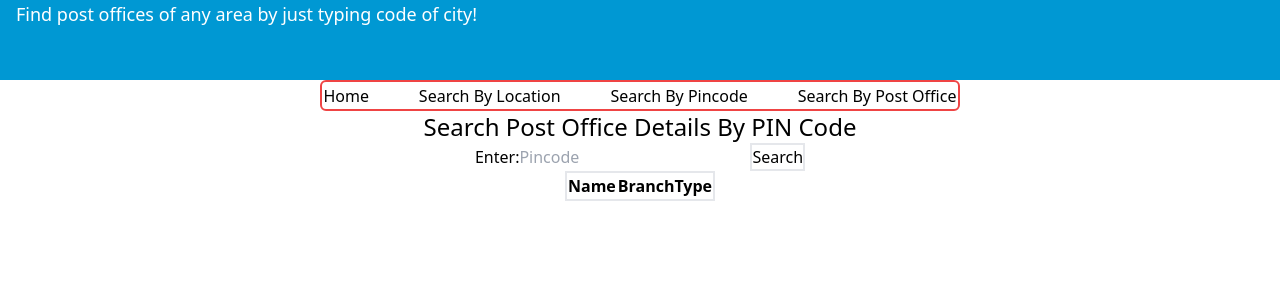
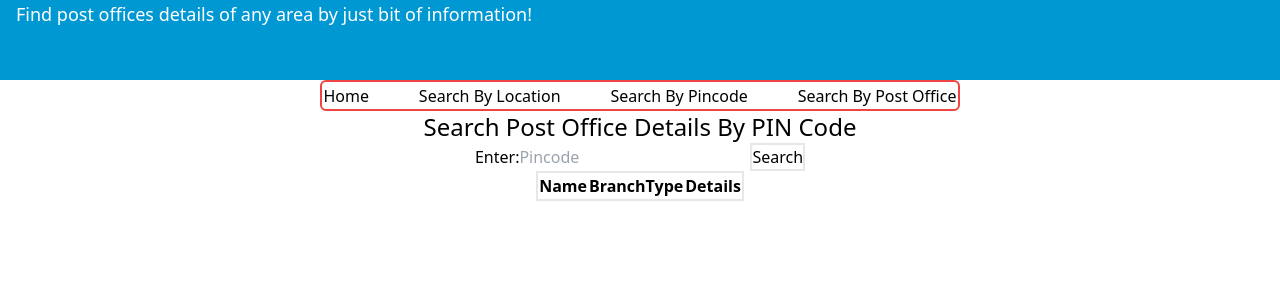
Before and after one commit to Ritik1510/APIs-handling-, a React (Vite) app: page /searchByPC in a window 1280 px wide. Shown: the top 300 px of the page. Built offline with nearby package versions, Linux system fonts and the light colour scheme.

Commit message:
update : try to add btns for showcasing the extra details

```diff
--- a/src/components/Header.jsx
+++ b/src/components/Header.jsx
@@ -11,7 +11,7 @@ function Header() {
       <>
          <header className='h-20 w-screen bg-[#0098D3] grid px-4'>
             <div>
-               <p className='text-[#fff] inline-block no-underline text-lg'>Find post offices of any area by just typing code of city!</p>
+               <p className='text-[#fff] inline-block no-underline text-lg'>Find post offices details of any area by just bit of information!</p>
             </div>
          </header>
          <div className='flex
--- a/src/components/PostOfficeTable.jsx
+++ b/src/components/PostOfficeTable.jsx
@@ -6,6 +6,8 @@ function PostOfficeTable({ noOfPostOff }) {
     'Name',
     'BranchType'
   ];
+
+  const detailsBtn = ['Details'];
 
   if (noOfPostOff && noOfPostOff > 0) {
     console.log(noOfPostOff);
@@ -19,16 +21,20 @@ function PostOfficeTable({ noOfPostOff }) {
             {headers.map((header) => {
               return <th key={header}>{header}</th>
             })}
+
+            {detailsBtn.map((detailsBtn) => {
+              return <th key={detailsBtn}>{detailsBtn}</th>
+            })}
           </tr>
         </thead>
 
         <tbody>
-          {(noOfPostOff && noOfPostOff > 0)}
           {noOfPostOff.map((item, index) => (
             <tr key={index}>
               {headers.map((header) => (
                 <td key={header}>{item[ header ]}</td>
               ))}
+              <td className='flex justify-center items-center'>{<a href='#'>i</a>}</td>
             </tr>
           ))}
         </tbody>
```
